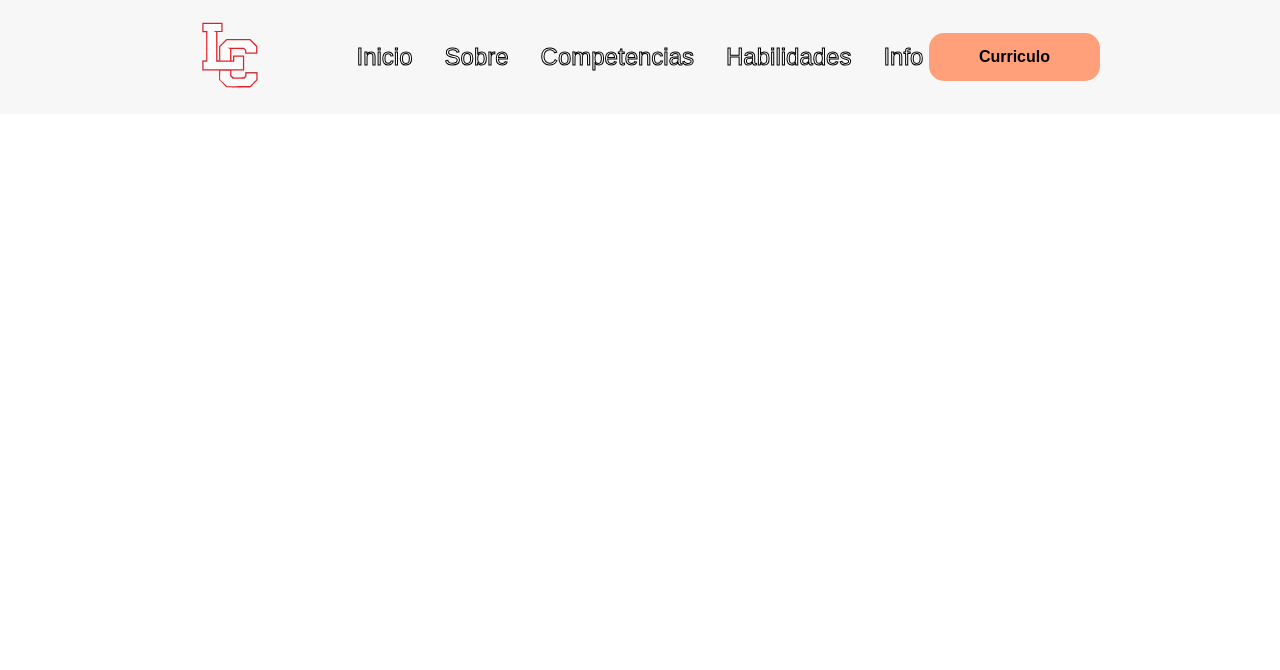
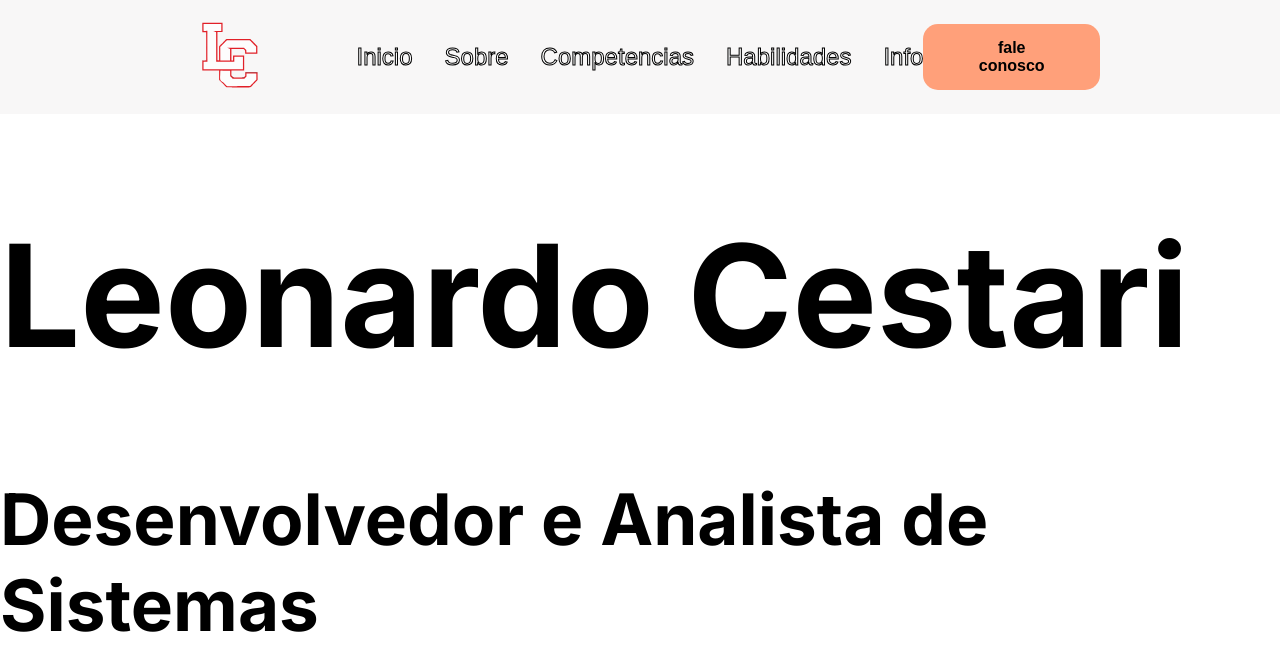
Before and after one commit to leoocestari/Portfolio, a Next.js app: page / in a window 1280 px wide. Shown: the top 670 px of the page. Built offline with nearby package versions, Linux system fonts and the light colour scheme.

Commit message:
adicionado inicio

```diff
--- /dev/null
+++ b/src/app/components/button/button.module.css
@@ -0,0 +1,10 @@
+
+
+.button{
+  padding: 15px 50px;
+  border-radius: 15px;
+  font-size: 16px;
+  font-weight: bold;
+  background-color: lightsalmon;
+  border: none;
+}
--- /dev/null
+++ b/src/app/components/button/index.jsx
@@ -0,0 +1,7 @@
+import Styles from "./button.module.css"
+
+const button = ({title}) => {
+  return <button className={Styles.button}>{title}</button>;
+};
+
+export default button
--- a/src/app/components/header/header.module.css
+++ b/src/app/components/header/header.module.css
@@ -26,12 +26,3 @@
 .action{
   text-align: end;
 }
-
-.button{
-  padding: 15px 50px;
-  border-radius: 15px;
-  font-size: 16px;
-  font-weight: bold;
-  background-color: lightsalmon;
-  border: none;
-}
--- a/src/app/components/header/index.jsx
+++ b/src/app/components/header/index.jsx
@@ -2,6 +2,7 @@ import Image from "next/image";
 import Logo from "/public/images/logo.svg"
 import Link from "next/link";
 import Styles from"./header.module.css"
+import Button from "../button"
 
 const Header = () => {
   return (
@@ -25,7 +26,8 @@ const Header = () => {
 
     </nav>
     <div className={Styles.action}>
-      <button className={Styles.button} >Curriculo</button>
+      <Button title="fale conosco" />
+
     </div>
 
   </div>
--- /dev/null
+++ b/src/app/components/inicio/index.jsx
@@ -0,0 +1,15 @@
+import Styles from "./inicio.module.css"
+
+const Inicio = () => {
+  return (
+  <div className={Styles.container}>
+    <div className={Styles.text}>
+      <h1>Leonardo Cestari</h1>
+      <p>Desenvolvedor e Analista de Sistemas</p>
+    </div>
+    <div className={Styles.image}></div>
+  </div>
+  );
+};
+
+export default Inicio;
--- /dev/null
+++ b/src/app/components/inicio/inicio.module.css
@@ -0,0 +1,4 @@
+.text{
+    font-weight: bold;
+    font-size: 71px;
+}
--- a/src/app/page.tsx
+++ b/src/app/page.tsx
@@ -1,10 +1,15 @@
 import Image from "next/image";
 import styles from "./page.module.css";
 import Header from "../app/components/header"
+import Inicio from "../app/components/inicio"
+
 
 export default function Home() {
   return (
+    <div className={styles.container}>
     <Header />
+    <Inicio />
+    </div>
 
   );
 }
```
